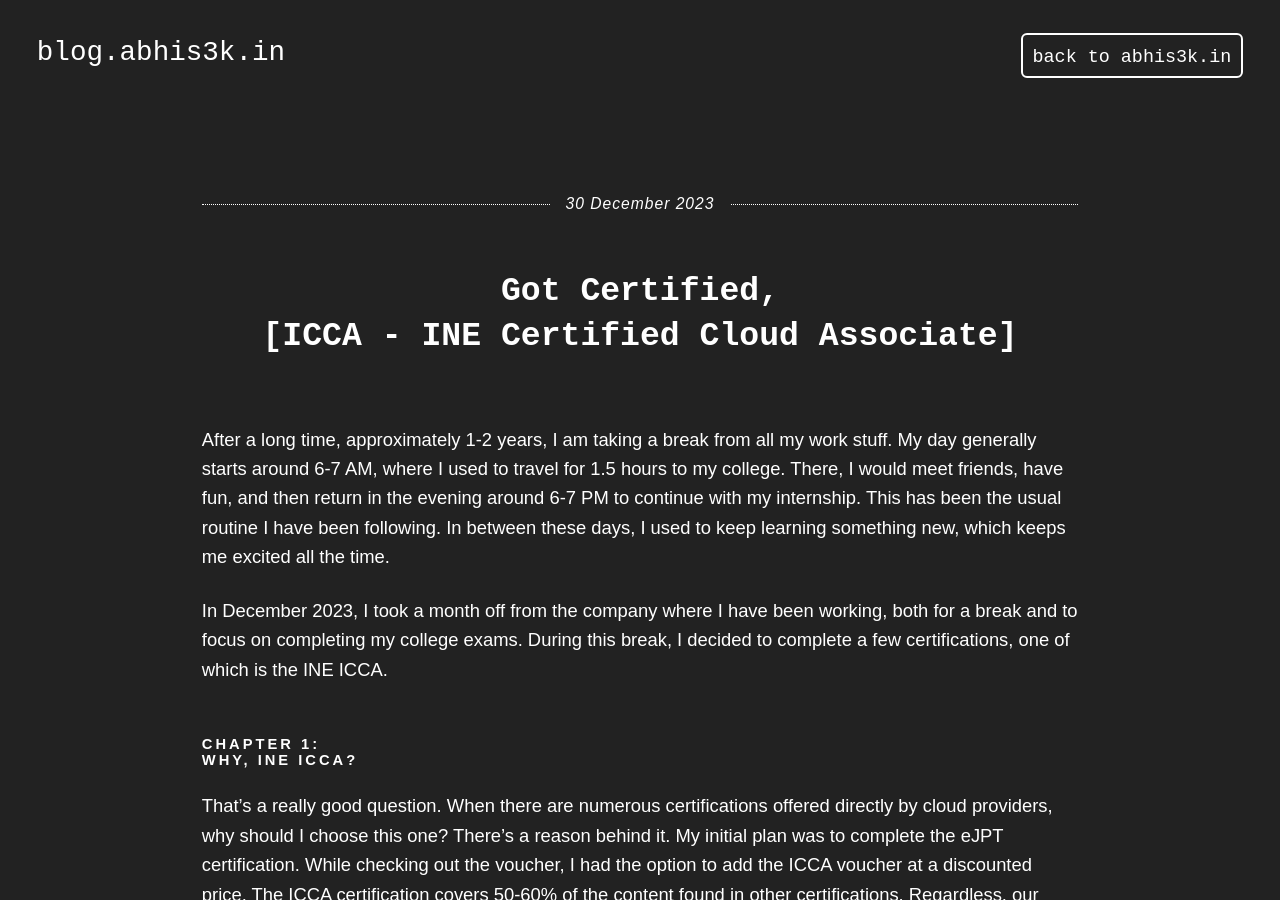
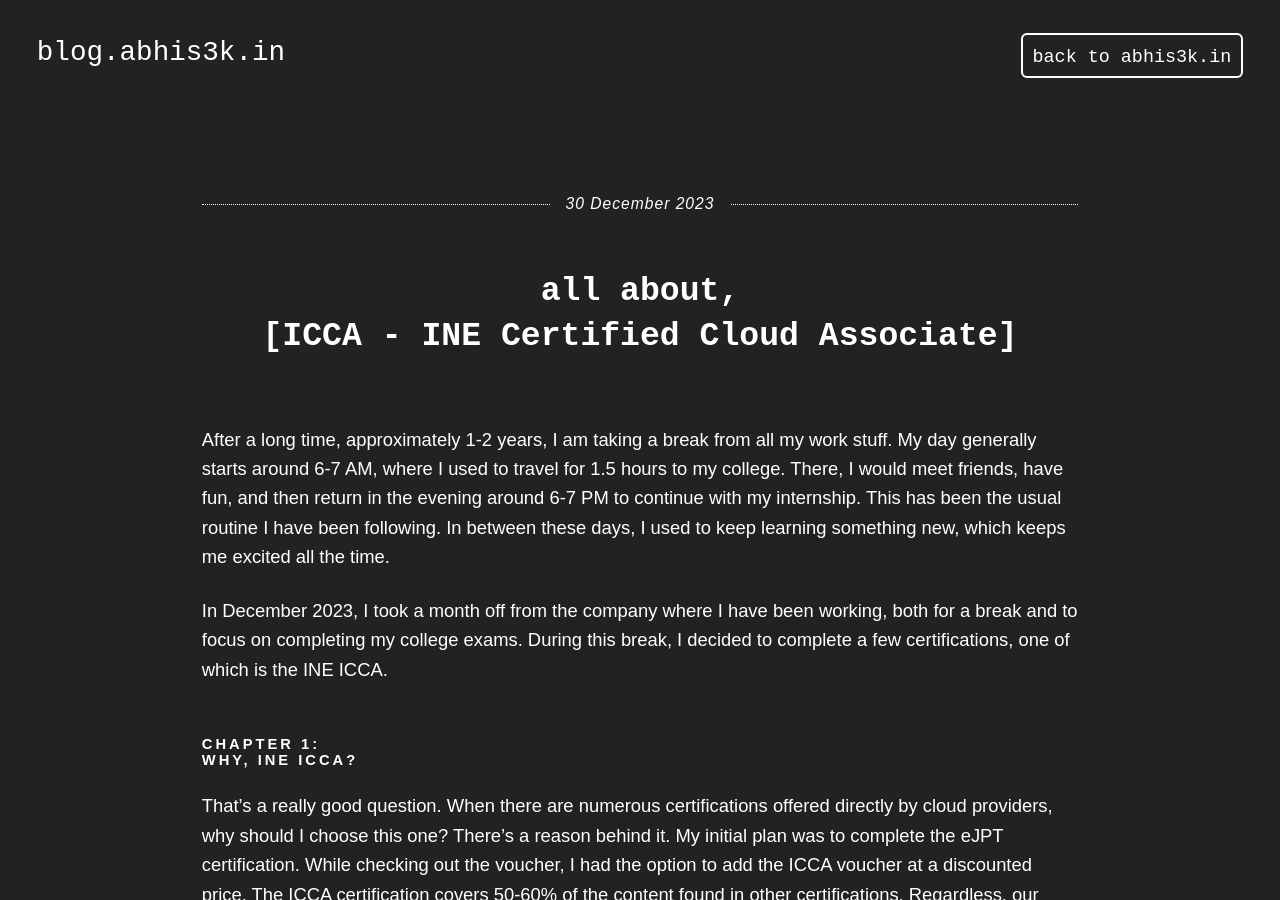
Before and after one commit to abhisek3122/blog.abhis3k.in, a Jekyll site: the page built from _posts/2023-12-30-got-certified-ine-icca.markdown, in a window 1280 px wide and 900 px high. Built offline with Jekyll 4.4.1, drawn with Linux system fonts in a browser that asks for light colours; some web fonts are replaced.

Commit message:
Update 2023-12-30-got-certified-ine-icca.markdown

```diff
--- a/_posts/2023-12-30-got-certified-ine-icca.markdown
+++ b/_posts/2023-12-30-got-certified-ine-icca.markdown
@@ -1,7 +1,7 @@
 ---
 layout: post
-title:  "Got Certified, [ICCA - INE Certified Cloud Associate]"
-post-title:  "Got Certified,<br class=\"desktop-br\">[ICCA - INE Certified Cloud Associate]"
+title:  "all about, [ICCA - INE Certified Cloud Associate]"
+post-title:  "all about,<br class=\"desktop-br\">[ICCA - INE Certified Cloud Associate]"
 date:   2023-12-30 10:37:00 +0530
 categories: certificate
 priority-tag: <span class="priority" style="border-color:#F4B400">certificate</span>
@@ -27,9 +27,9 @@
 
 It certainly has two parts: one consists of multiple-choice questions with 46 questions, requiring more than 70% correct answers, and the other is a lab section with four questions, each needing two or more points to pass. However, the scoring is not exactly as described; there are some variations. Attendees are required to pass all the cases.
 
+![Screenshot of the certificate scoring]({{ site.baseurl }}/assets/posts/2023-12-30-got-certified-ine-icca/mcq-scoring.png)
+
 ![Screenshot of the certificate scoring]({{ site.baseurl }}/assets/posts/2023-12-30-got-certified-ine-icca/lab-scoring.png)
-
-![Screenshot of the certificate scoring]({{ site.baseurl }}/assets/posts/2023-12-30-got-certified-ine-icca/mcq-scoring.png)
 
 #### Chapter 4: <br/>Is it worth spending the time? {#chapter4}
 
```
